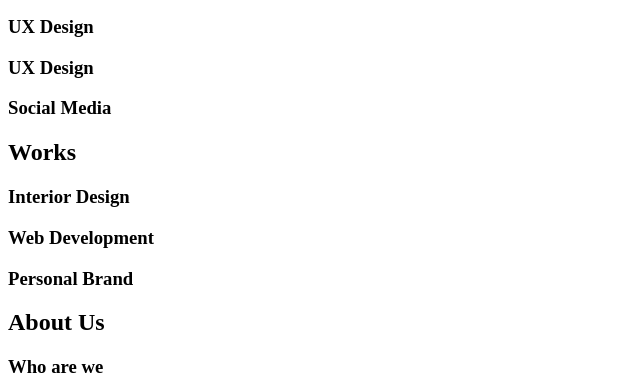
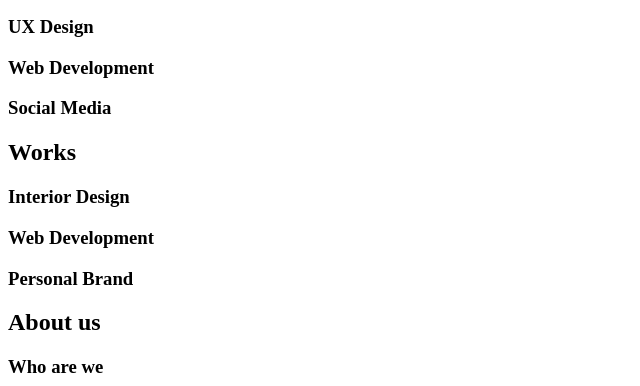
Before and after one commit to FacundoV21/holbertonschool-web_front_end, a plain HTML site: page html_advanced/10-index.html in a window 1280 px wide. Shown: the part 280-666 px from the top of the page, without its empty margins (0-640 px from the left). Drawn offline with Linux system fonts and the light colour scheme.

Commit message:
fixed task 10

```diff
--- a/html_advanced/10-index.html
+++ b/html_advanced/10-index.html
@@ -21,7 +21,7 @@
                 <h3>Digital Strategy</h3>
                 <h3>Content Strategy</h3>
                 <h3>UX Design</h3>
-                <h3>UX Design</h3>
+                <h3>Web Development</h3>
                 <h3>Social Media</h3>
             </section>
             <section>
@@ -31,7 +31,7 @@
                 <article><h3>Personal Brand</h3></article>
             </section>
             <section>
-                <h2>About Us</h2>
+                <h2>About us</h2>
                 <h3>Who are we</h3>
                 <h3>Our culture</h3>
                 <h3>How we work</h3>
```
